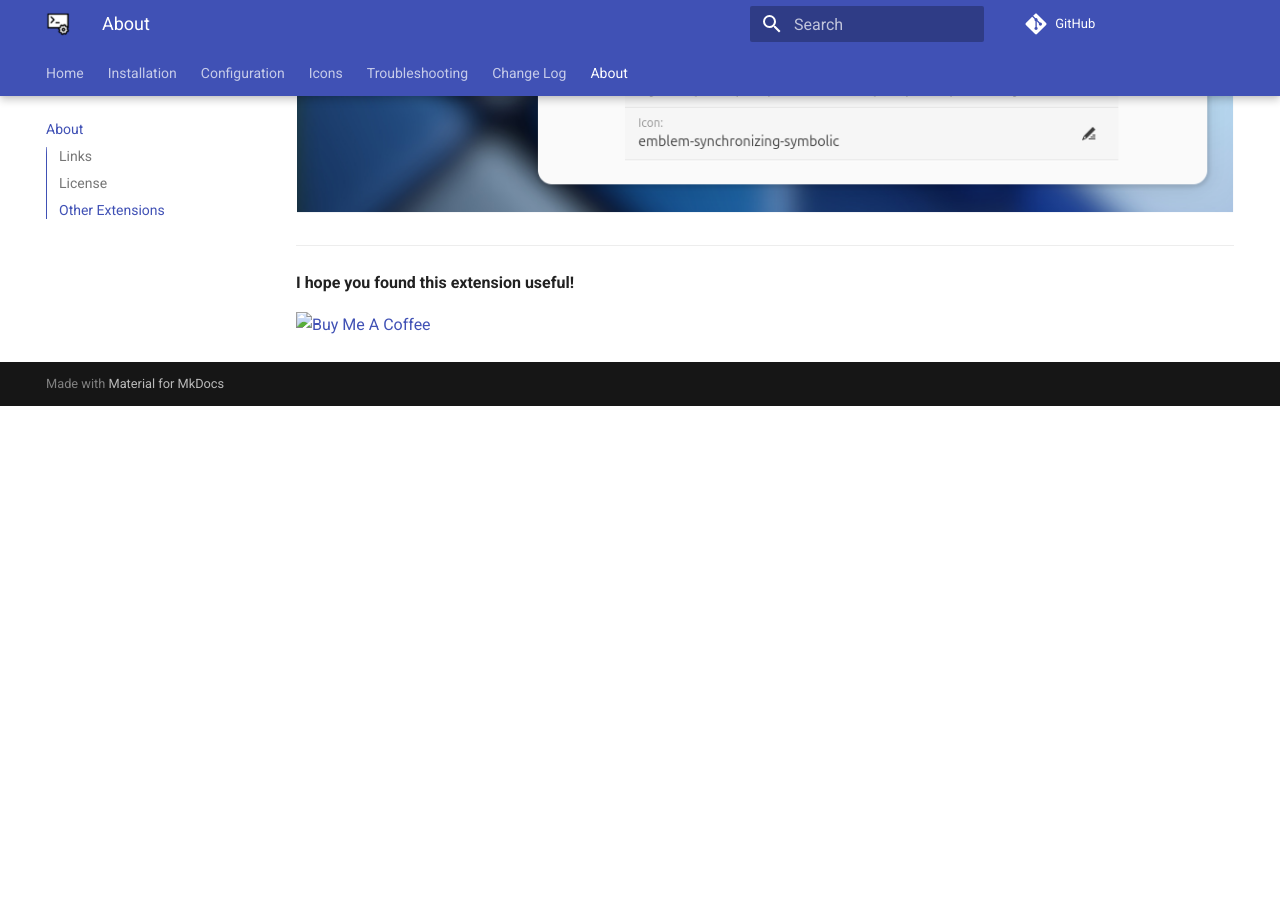
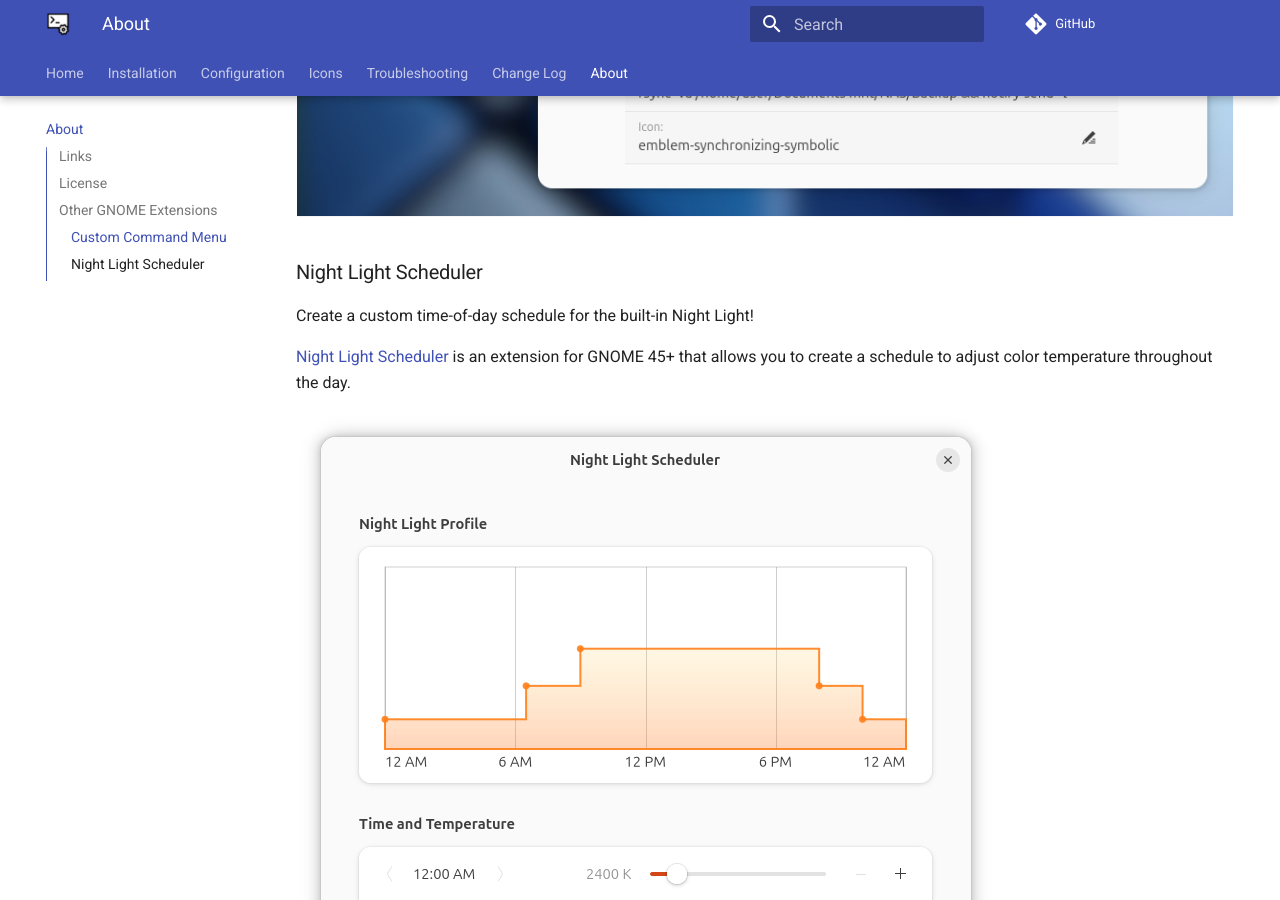
Before and after one commit to StorageB/custom-command-toggle, an MkDocs documentation site: the page built from docs/about.md, in a window 1280 px wide and 900 px high, scrolled down 1522 px. Built offline with MkDocs 1.6.1 and Material for MkDocs 9.7.7, drawn with Linux system fonts in a browser that asks for light colours; comment, search, counter and statistics services are not loaded; before the commit the page ends 1928 px from its top, so only the background shows below that; some of the changed text lies outside the part shown.

Commit message:
updated user guide about.md

```diff
--- a/docs/about.md
+++ b/docs/about.md
@@ -26,17 +26,25 @@
 
 ---
 
-## Other Extensions
+## Other GNOME Extensions
 
-**Custom Command Menu**
+### Custom Command Menu
 
 Run commands from a custom drop-down menu!
 
 [Custom Command Menu](https://extensions.gnome.org/extension/7024/custom-command-list/) is an extension for GNOME 45+ to run user-defined commands from a customizable drop-down menu at the top bar.
 
-![Screenshot-advanced](screenshots/custom-command-menu-13.png)
+![screenshot](screenshots/custom-command-menu-13.png)
 
 <!--[<img src="https://raw.githubusercontent.com/andyholmes/gnome-shell-extensions-badge/master/get-it-on-ego.svg?sanitize=true" alt="Get it on GNOME Extensions" height="100" width="220">](https://extensions.gnome.org/extension/7024/custom-command-list/)-->
+
+### Night Light Scheduler
+
+Create a custom time-of-day schedule for the built-in Night Light!
+
+[Night Light Scheduler](https://github.com/StorageB/night-light-scheduler) is an extension for GNOME 45+ that allows you to create a schedule to adjust color temperature throughout the day.
+
+![screenshot](screenshots/night-light-scheduler-00.png)
 
 ---
 
```
Also changed, not shown: docs/screenshots/night-light-scheduler-00.png (added).
